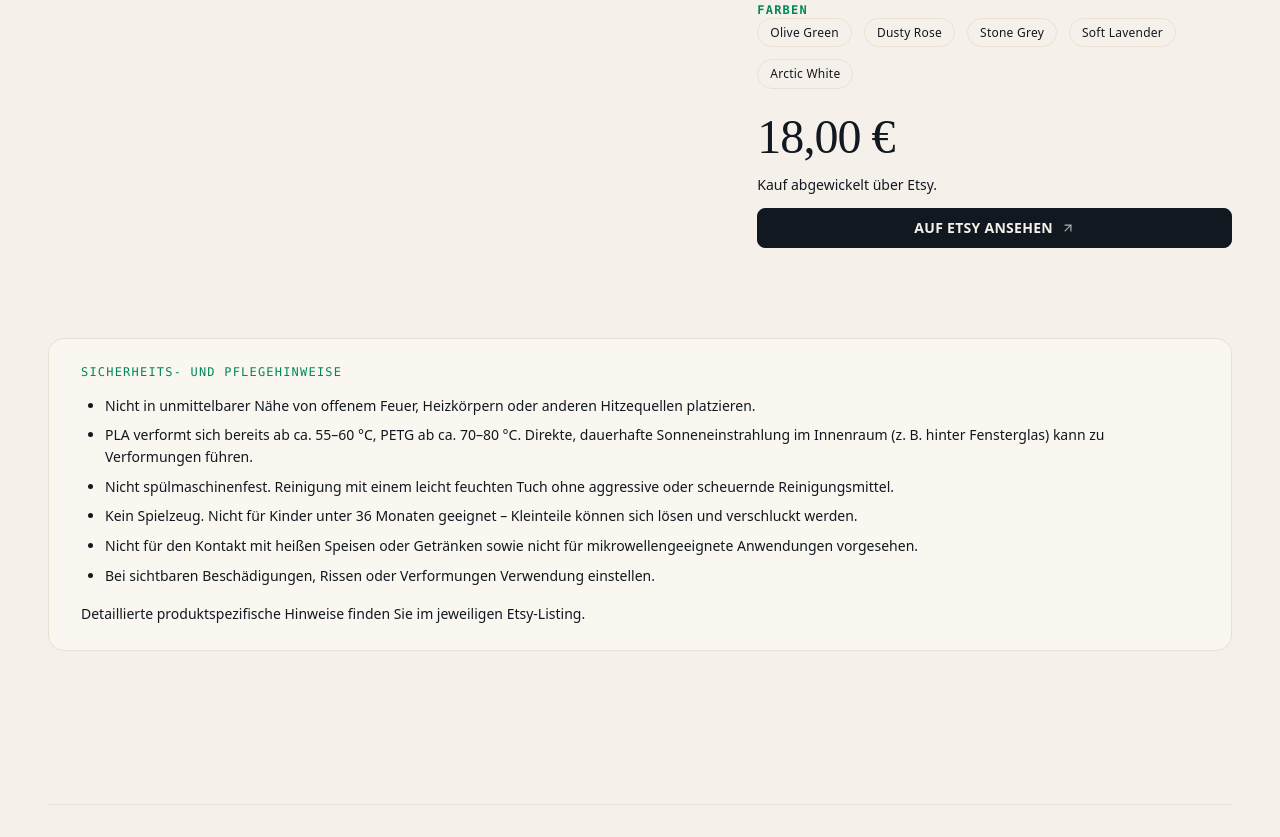
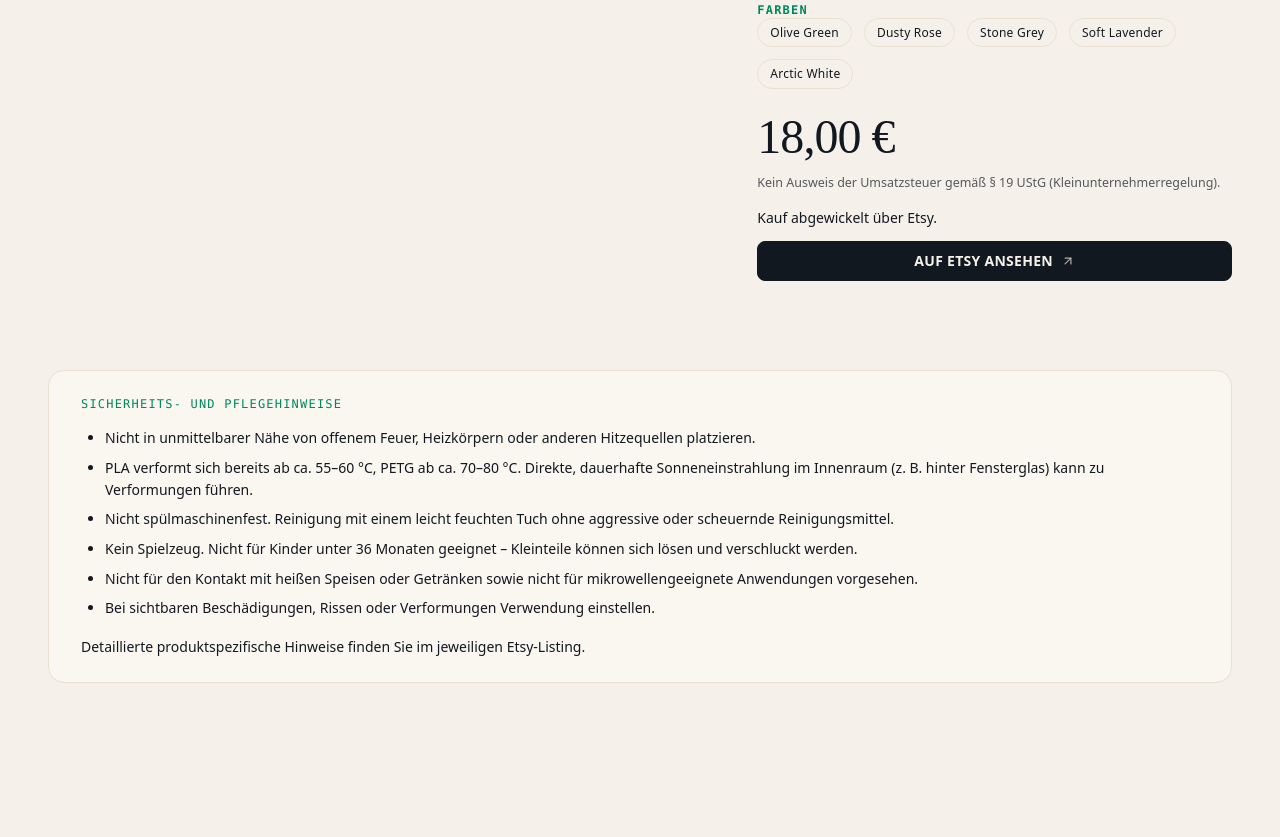
Before and after one commit to f-floppa/floppa3d.de, a website: page produkte/stack-pot.html in a window 1280 px wide. Shown: the part 1103-1940 px from the top of the page. Drawn offline with Linux system fonts and the light colour scheme; a web font is replaced by a local one.

Commit message:
feat: §19-ustg-hinweis ergänzt

```diff
--- a/build.js
+++ b/build.js
@@ -261,6 +261,7 @@ function renderFooter() {
         <li><a class="site-footer__legal-link" href="/datenschutz.html">Datenschutz</a></li>
       </ul>
     </div>
+    <p class="legal-note">Kein Ausweis der Umsatzsteuer gemäß § 19 UStG (Kleinunternehmerregelung).</p>
   </div>
 </footer>`;
 }
--- a/produkte/stack-pot.html
+++ b/produkte/stack-pot.html
@@ -142,6 +142,7 @@ Jeder «StackPot» ist optional mit einem Wasserablaufloch erhältlich – einfa
 
         <section class="product__cta" aria-label="Kauf">
           <p class="product__price serif">18,00 €</p>
+          <p class="legal-note">Kein Ausweis der Umsatzsteuer gemäß § 19 UStG (Kleinunternehmerregelung).</p>
           <p class="text-sm text-muted">Kauf abgewickelt über Etsy.</p>
           <a class="btn btn--primary" href="https://www.etsy.com/de/shop/Floppa3D?listing=PLATZHALTER" target="_blank" rel="noopener noreferrer">
             <span>Auf Etsy ansehen</span>
@@ -244,6 +245,7 @@ Jeder «StackPot» ist optional mit einem Wasserablaufloch erhältlich – einfa
         <li><a class="site-footer__legal-link" href="/datenschutz.html">Datenschutz</a></li>
       </ul>
     </div>
+    <p class="legal-note">Kein Ausweis der Umsatzsteuer gemäß § 19 UStG (Kleinunternehmerregelung).</p>
   </div>
 </footer>
 
--- a/styles/main.css
+++ b/styles/main.css
@@ -139,6 +139,15 @@ html.no-transition * {
 }
 
 /* =============================================================================
+   Legal Note (§ 19 UStG)
+   ============================================================================= */
+
+.legal-note {
+  font-size: 0.78rem;
+  opacity: 0.7;
+}
+
+/* =============================================================================
    Divider
    ============================================================================= */
 
```
Also changed, not shown: 404.html (+1 -0 lines), about.html (+1 -0 lines), agb.html (+1 -0 lines), datenschutz.html (+1 -0 lines), faq.html (+1 -0 lines), impressum.html (+1 -0 lines), index.html (+1 -0 lines), kontakt.html (+1 -0 lines), produkte/cozy-bunny.html (+2 -0 lines), produkte/leaf-dock.html (+2 -0 lines), produkte/luma-arch.html (+2 -0 lines), produkte/nordic-flow.html (+2 -0 lines), produkte/orbit-key-tray.html (+2 -0 lines), shop.html (+1 -0 lines), 1 more files.
